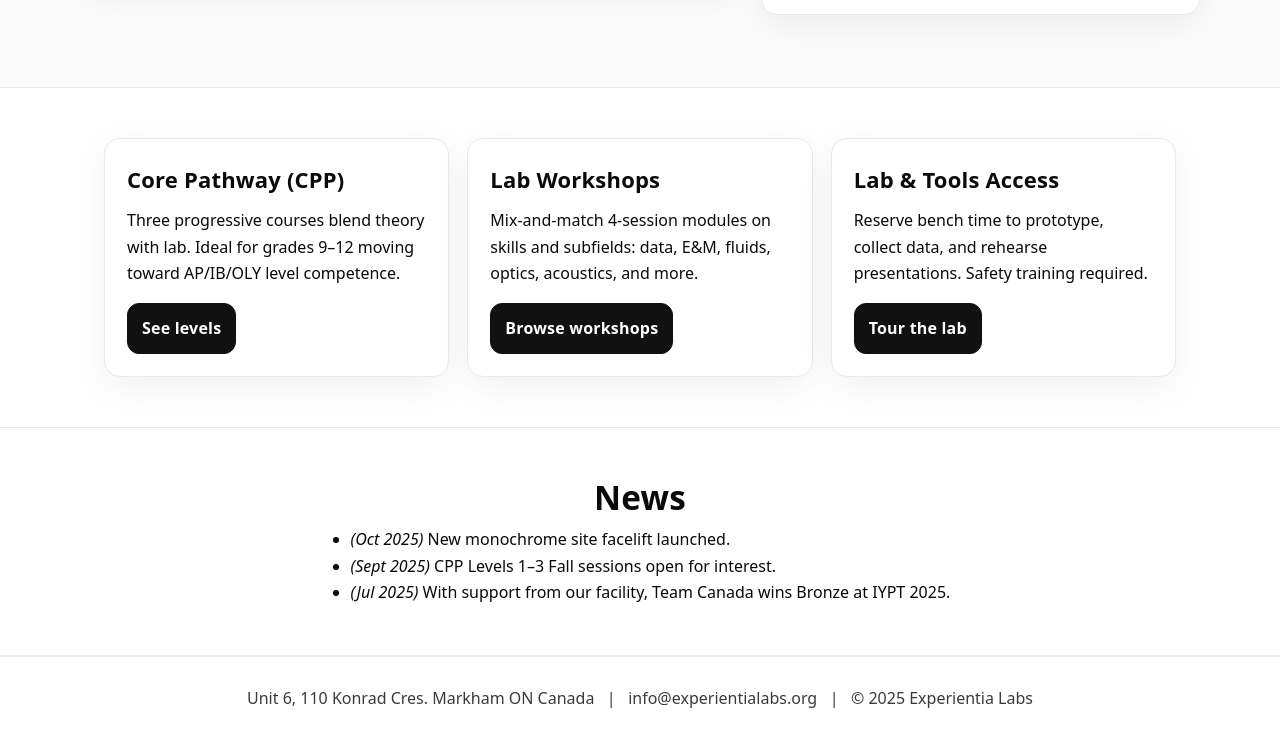
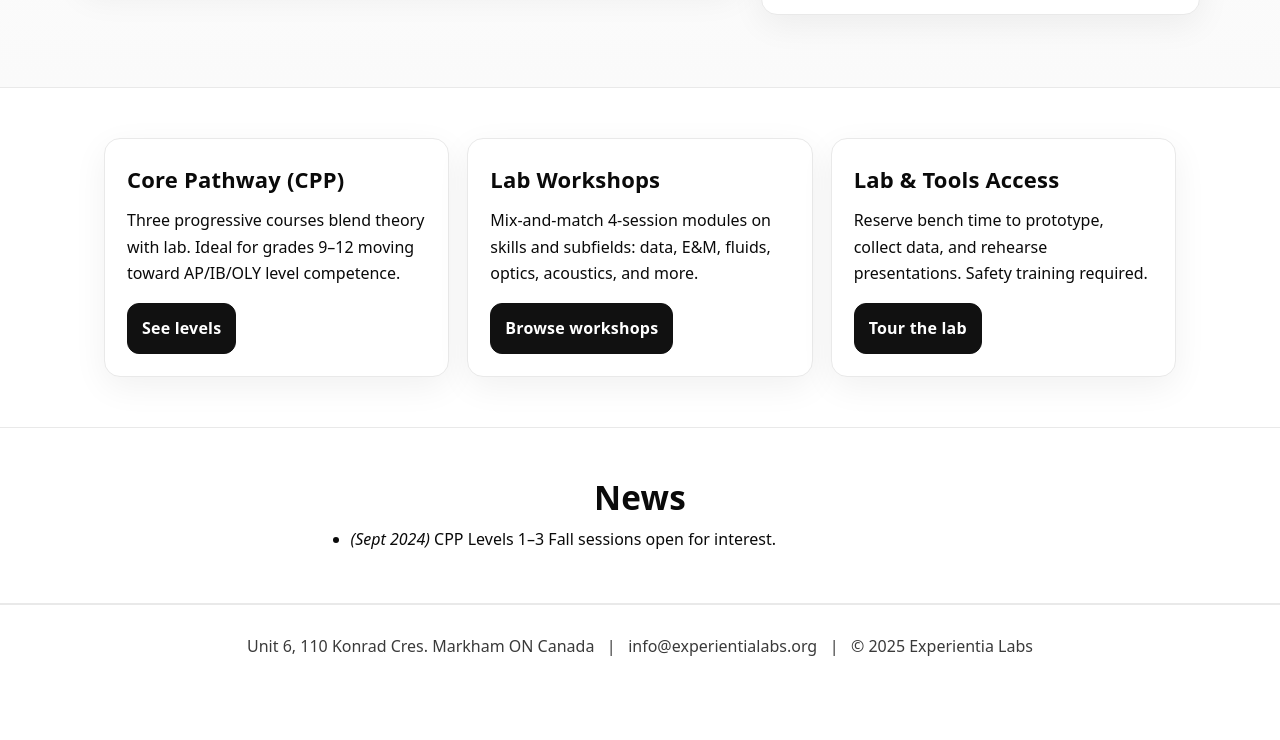
Before and after one commit to ethanw5667-hue/Classes, a plain HTML site: page index.html in a window 1280 px wide. Shown: the part 695-1435 px from the top of the page. After the commit the page ends 1382 px from the top, so only its background shows below. Drawn offline with Linux system fonts and the light colour scheme.

Commit message:
Update index.html

```diff
--- a/index.html
+++ b/index.html
@@ -87,9 +87,7 @@
   <div class="container">
     <h2 style="text-align:center">News</h2>
     <ul class="news" style="max-width:72ch;margin:10px auto 0">
-      <li><em>(Oct 2025)</em> New monochrome site facelift launched.</li>
-      <li><em>(Sept 2025)</em> CPP Levels 1–3 Fall sessions open for interest.</li>
-      <li><em>(Jul 2025)</em> With support from our facility, Team Canada wins Bronze at IYPT 2025.</li>
+      <li><em>(Sept 2024)</em> CPP Levels 1–3 Fall sessions open for interest.</li>
     </ul>
   </div>
 </section>
```
